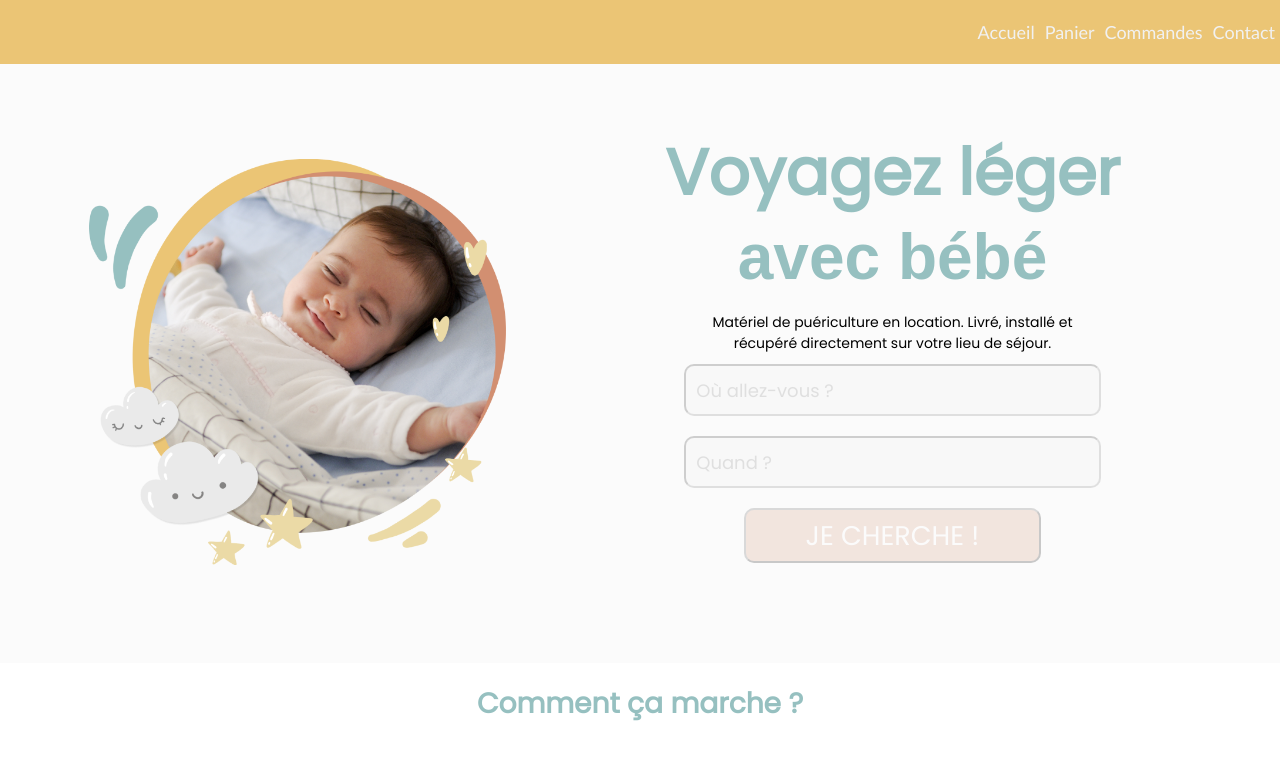
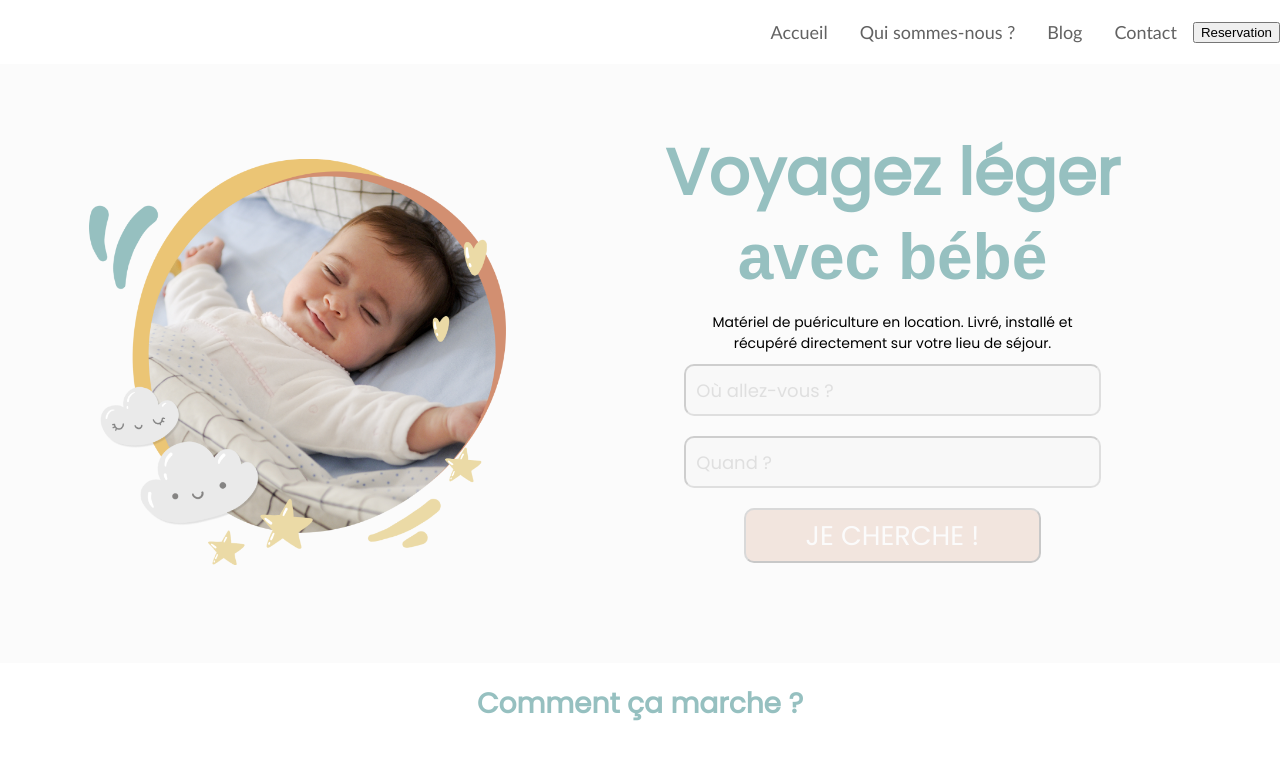
Before and after one commit to ComicScrip/locab, a Next.js app: page / in a window 1280 px wide. Shown: the top 783 px of the page. Built offline with nearby package versions, Linux system fonts and the light colour scheme; a web font is replaced by a local one.

Commit message:
eslint conflicts resolved

```diff
--- a/components/header.js
+++ b/components/header.js
@@ -1,3 +1,4 @@
+/* eslint-disable prettier/prettier */
 import React from "react";
 import Link from "next/link";
 import styles from "../styles/headerfooter/navbar.module.css";
@@ -9,13 +10,16 @@ const Navbar = () => {
         <a> Accueil </a>
       </Link>
       <Link href="panier">
-        <a> Panier </a>
+        <a> Qui sommes-nous ? </a>
       </Link>
       <Link href="commandes">
-        <a> Commandes </a>
+        <a> Blog</a>
       </Link>
       <Link href="contact">
         <a> Contact </a>
+      </Link>
+      <Link href="Reservation">
+        <button> Reservation </button>
       </Link>
     </nav>
   );
--- a/pages/api/hello.js
+++ /dev/null
@@ -1,5 +0,0 @@
-// Next.js API route support: https://nextjs.org/docs/api-routes/introduction
-
-export default function handler(req, res) {
-  res.status(200).json({ name: "John Doe" });
-}
--- a/styles/headerfooter/navbar.module.css
+++ b/styles/headerfooter/navbar.module.css
@@ -2,14 +2,15 @@
   display: flex;
   height: 8vh;
   align-items: center;
-  background: #ebc575;
+  background: #ffffff;
+  box-shadow: 0px 4px 4px rgba(0, 0, 0, 0.05);
   justify-content: center;
   font-size: 18px;
 }
 
 .navbar a {
-  padding: 0 5px;
-  color: #f1f1f1;
+  padding: 0 16px;
+  color: #626262;
   list-style: none;
   text-decoration: none;
 }
```
Also changed, not shown: .eslintrc.json.
